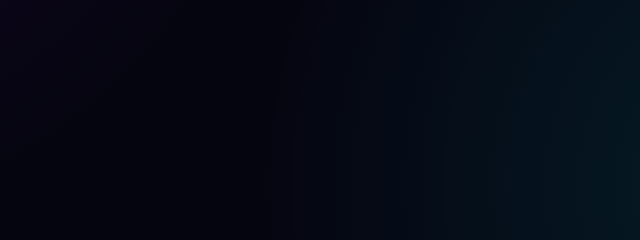
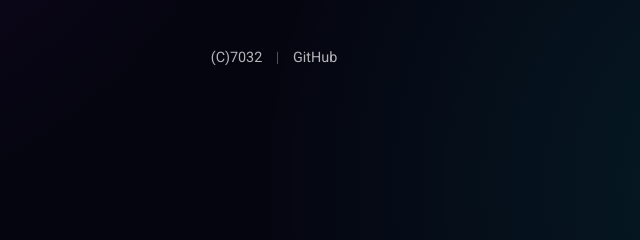
Before and after one commit to 7032/ai_nemesis, a PHP site: page / in a window 1280 px wide. Shown: the part 456-696 px from the top of the page, without its empty margins (366-1006 px from the left). Run offline with PHP 8.4, Linux system fonts and the light colour scheme.

Commit message:
add footer

```diff
--- a/index.html
+++ b/index.html
@@ -45,6 +45,13 @@
                 </tr>
             </tbody>
         </table>
+        <footer>
+            <p>
+                <a href="https://x.com/7032" target="_blank">(C)7032</a>
+                <span class="separator">|</span>
+                <a href="https://github.com/7032/ai_nemesis" target="_blank">GitHub</a>
+            </p>
+        </footer>
     </main>
 </body>
 
--- a/style.css
+++ b/style.css
@@ -145,7 +145,36 @@ a:hover::before {
         font-size: 2rem;
     }
 
-    td, th {
+    td,
+    th {
         padding: 1rem;
     }
 }
+
+footer {
+    margin-top: 3rem;
+    text-align: center;
+    font-size: 0.9rem;
+    color: rgba(255, 255, 255, 0.5);
+}
+
+footer a {
+    color: rgba(255, 255, 255, 0.7);
+    text-decoration: none;
+    transition: all 0.3s ease;
+}
+
+footer a:hover {
+    color: var(--primary-color);
+    text-shadow: 0 0 5px var(--primary-color);
+}
+
+footer a::before {
+    display: none;
+    /* Remove the underline effect from main links for footer if desired, or keep it */
+}
+
+footer .separator {
+    margin: 0 10px;
+    color: rgba(255, 255, 255, 0.3);
+}
```
